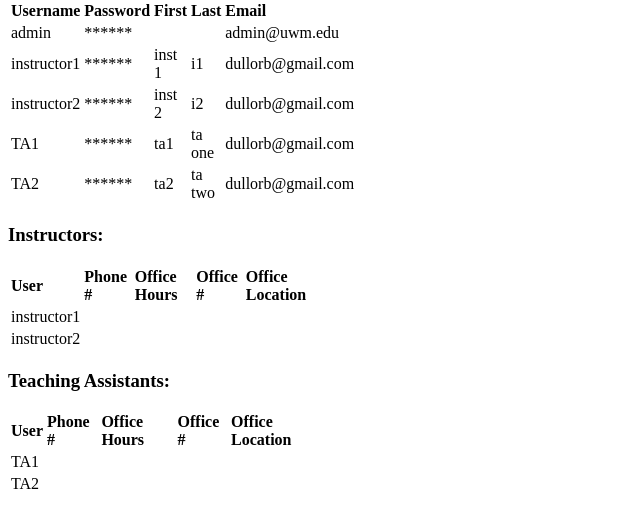
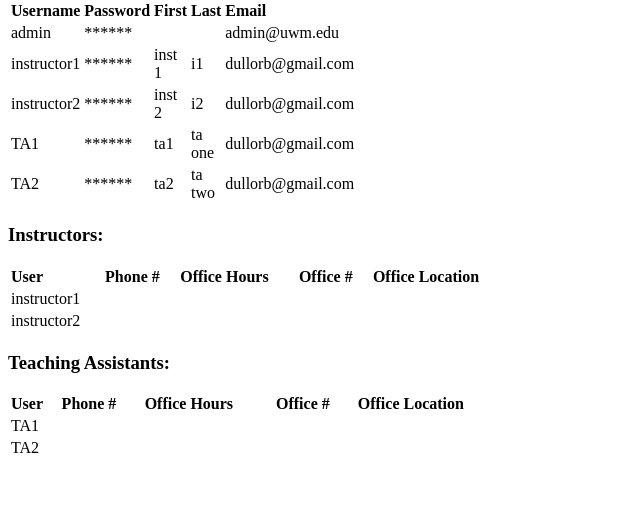
Before and after one commit to dpboyer/GraciousHotspurs, a Django app: page /adduser/ in a window 1280 px wide. Shown: the part 288-800 px from the top of the page, without its empty margins (0-640 px from the left). Run offline with Django 3.2, Linux system fonts and the light colour scheme; a user stored in the database is signed in; data comes from the database, SQL or seed files in the repository; parts of the project's set-up code (start-up, migrations or seed data) failed here and were passed over.

Commit message:
fixed some formatting

```diff
--- a/templates/adduser.html
+++ b/templates/adduser.html
@@ -36,7 +36,7 @@
     </table>
 
     <h3>Instructors:</h3>
-    <table>
+    <table style="width:40%">
         <tr>
             <th>User</th>
             <th>Phone #</th>
@@ -56,7 +56,7 @@
     </table>
 
     <h3>Teaching Assistants:</h3>
-    <table>
+    <table style="width:40%">
         <tr>
             <th>User</th>
             <th>Phone #</th>
```
Also changed, not shown: templates/deluser.html (renamed from templates/deleteuser.html).
